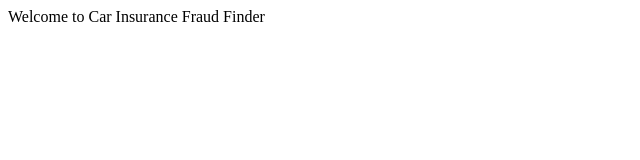
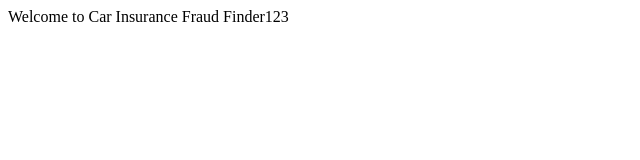
Before and after one commit to AgapeWorks/Car-Insurance-Fraud-Finder, a plain HTML site: page index.html in a window 1280 px wide. Shown: the full height of the page, 0-640 px from the left. Drawn offline with Linux system fonts and the light colour scheme.

Commit message:
Test Push

```diff
--- a/index.html
+++ b/index.html
@@ -1,3 +1,3 @@
 <div>
-    <p>Welcome to Car Insurance Fraud Finder</p>
+    <p>Welcome to Car Insurance Fraud Finder123</p>
 </div>
```
